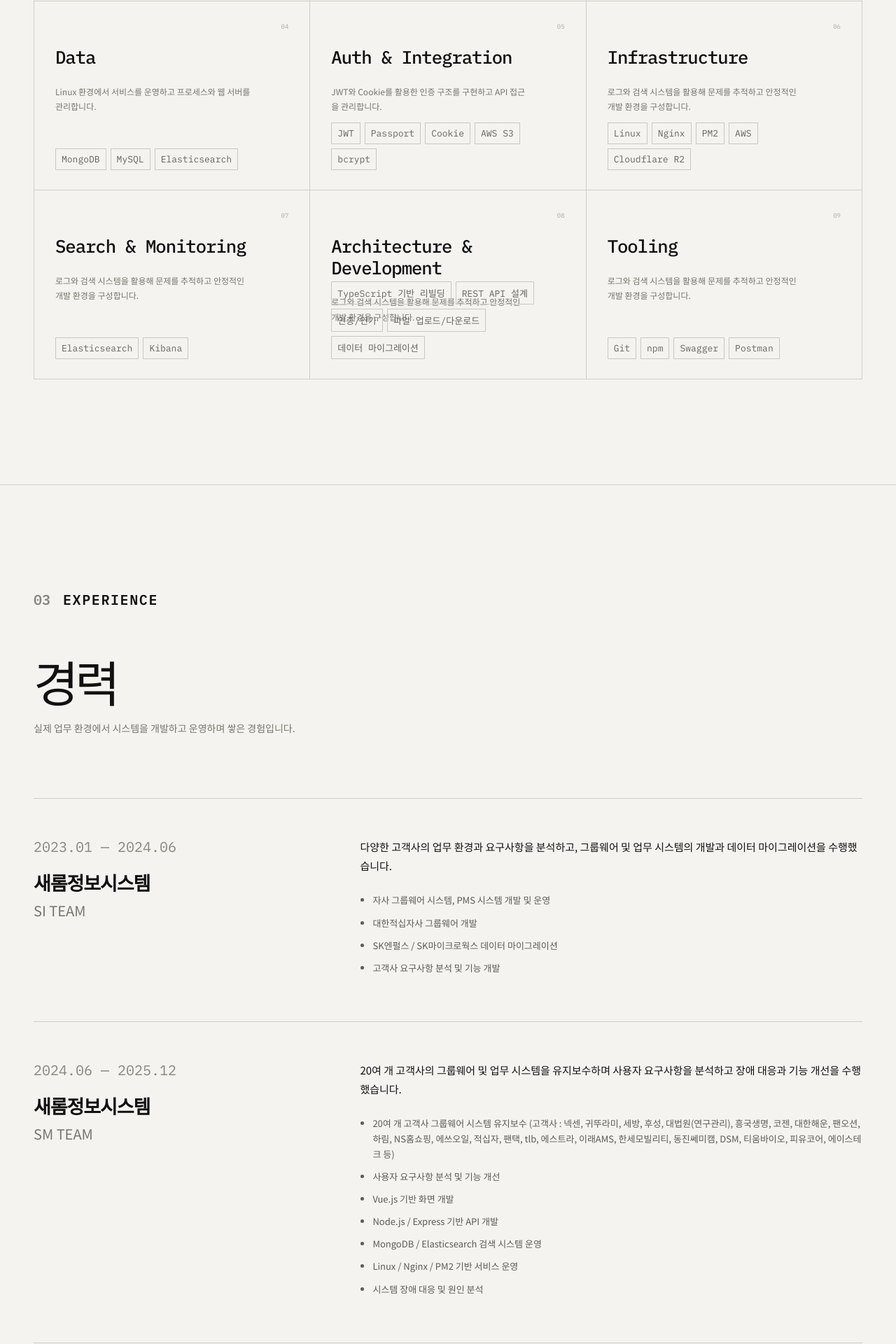
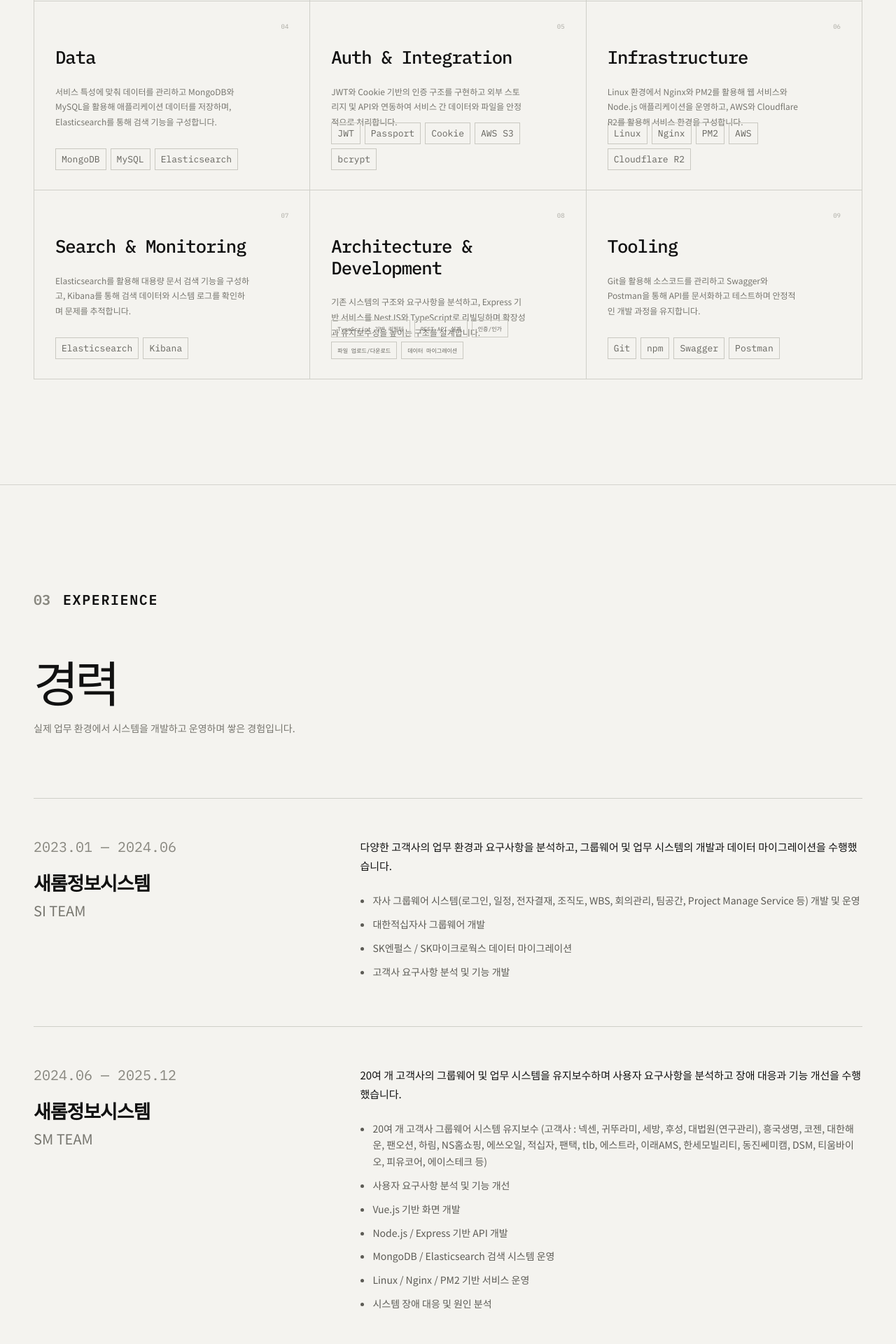
Before and after one commit to bigvillage/portfolio, a Vue app: page / in a window 1280 px wide. Shown: the part 3040-4960 px from the top of the page at 70% size. Built offline with nearby package versions, Linux system fonts and the light colour scheme.

Commit message:
img 추가

```diff
--- a/src/App.vue
+++ b/src/App.vue
@@ -382,16 +382,14 @@
               <h3>Language</h3>
 
               <p>
-                REST API를 설계하고 서버의 비즈니스 로직과 인증 구조를
-                구현합니다.
+                JavaScript와 TypeScript를 기반으로 웹 서비스의 기능을 구현하고,
+                SQL을 활용해 데이터 조회와 관리 로직을 구성합니다.
               </p>
 
               <div class="technology-list">
-                <span style="font-size: 13px"> JavaScript </span>
-
-                <span style="font-size: 13px"> TypeScript </span>
-
-                <span style="font-size: 13px"> SQL </span>
+                <span style="font-size: 13px">JavaScript</span>
+                <span style="font-size: 13px">TypeScript</span>
+                <span style="font-size: 13px">SQL</span>
               </div>
             </article>
 
@@ -399,15 +397,15 @@
               <h3>Backend</h3>
 
               <p>
-                서비스 특성에 맞는 데이터 구조를 설계하고 검색과 조회 성능을
-                고려합니다.
+                Node.js와 Express, NestJS를 활용해 REST API를 설계하고 인증부터
+                비즈니스 로직, 파일 처리까지 서버 기능을 구현합니다.
               </p>
 
               <div class="technology-list">
-                <span style="font-size: 13px"> Node.js </span>
-                <span style="font-size: 13px"> Express </span>
-                <span style="font-size: 13px"> NestJS </span>
-                <span style="font-size: 13px"> REST API </span>
+                <span style="font-size: 13px">Node.js</span>
+                <span style="font-size: 13px">Express</span>
+                <span style="font-size: 13px">NestJS</span>
+                <span style="font-size: 13px">REST API</span>
               </div>
             </article>
 
@@ -415,15 +413,15 @@
               <h3>FRONTEND</h3>
 
               <p>
-                API와 연결되는 화면을 구성하고 사용자가 이해하기 쉬운 UI를
-                구현합니다.
+                Vue.js와 TypeScript를 활용해 API와 연동되는 화면을 구현하고,
+                Pinia를 통해 애플리케이션의 상태와 사용자 데이터를 관리합니다.
               </p>
 
               <div class="technology-list">
-                <span style="font-size: 13px"> Vue.js </span>
-                <span style="font-size: 13px"> Pinia </span>
-                <span style="font-size: 13px"> HTML </span>
-                <span style="font-size: 13px"> CSS </span>
+                <span style="font-size: 13px">Vue.js</span>
+                <span style="font-size: 13px">Pinia</span>
+                <span style="font-size: 13px">HTML</span>
+                <span style="font-size: 13px">CSS</span>
               </div>
             </article>
 
@@ -431,14 +429,15 @@
               <h3>Data</h3>
 
               <p>
-                Linux 환경에서 서비스를 운영하고 프로세스와 웹 서버를
-                관리합니다.
+                서비스 특성에 맞춰 데이터를 관리하고 MongoDB와 MySQL을 활용해
+                애플리케이션 데이터를 저장하며, Elasticsearch를 통해 검색 기능을
+                구성합니다.
               </p>
 
               <div class="technology-list">
-                <span style="font-size: 13px"> MongoDB </span>
-                <span style="font-size: 13px"> MySQL </span>
-                <span style="font-size: 13px"> Elasticsearch </span>
+                <span style="font-size: 13px">MongoDB</span>
+                <span style="font-size: 13px">MySQL</span>
+                <span style="font-size: 13px">Elasticsearch</span>
               </div>
             </article>
 
@@ -446,16 +445,16 @@
               <h3>Auth & Integration</h3>
 
               <p>
-                JWT와 Cookie를 활용한 인증 구조를 구현하고 API 접근을
-                관리합니다.
+                JWT와 Cookie 기반의 인증 구조를 구현하고 외부 스토리지 및 API와
+                연동하여 서비스 간 데이터와 파일을 안정적으로 처리합니다.
               </p>
 
               <div class="technology-list">
-                <span style="font-size: 13px"> JWT </span>
-                <span style="font-size: 13px"> Passport </span>
-                <span style="font-size: 13px"> Cookie </span>
-                <span style="font-size: 13px"> AWS S3 </span>
-                <span style="font-size: 13px"> bcrypt </span>
+                <span style="font-size: 13px">JWT</span>
+                <span style="font-size: 13px">Passport</span>
+                <span style="font-size: 13px">Cookie</span>
+                <span style="font-size: 13px">AWS S3</span>
+                <span style="font-size: 13px">bcrypt</span>
               </div>
             </article>
 
@@ -463,16 +462,17 @@
               <h3>Infrastructure</h3>
 
               <p>
-                로그와 검색 시스템을 활용해 문제를 추적하고 안정적인 개발 환경을
-                구성합니다.
+                Linux 환경에서 Nginx와 PM2를 활용해 웹 서비스와 Node.js
+                애플리케이션을 운영하고, AWS와 Cloudflare R2를 활용해 서비스
+                환경을 구성합니다.
               </p>
 
               <div class="technology-list">
-                <span style="font-size: 13px"> Linux </span>
-                <span style="font-size: 13px"> Nginx </span>
-                <span style="font-size: 13px"> PM2 </span>
-                <span style="font-size: 13px"> AWS </span>
-                <span style="font-size: 13px"> Cloudflare R2 </span>
+                <span style="font-size: 13px">Linux</span>
+                <span style="font-size: 13px">Nginx</span>
+                <span style="font-size: 13px">PM2</span>
+                <span style="font-size: 13px">AWS</span>
+                <span style="font-size: 13px">Cloudflare R2</span>
               </div>
             </article>
 
@@ -480,13 +480,14 @@
               <h3>Search & Monitoring</h3>
 
               <p>
-                로그와 검색 시스템을 활용해 문제를 추적하고 안정적인 개발 환경을
-                구성합니다.
+                Elasticsearch를 활용해 대용량 문서 검색 기능을 구성하고,
+                Kibana를 통해 검색 데이터와 시스템 로그를 확인하며 문제를
+                추적합니다.
               </p>
 
               <div class="technology-list">
-                <span style="font-size: 13px"> Elasticsearch </span>
-                <span style="font-size: 13px"> Kibana </span>
+                <span style="font-size: 13px">Elasticsearch</span>
+                <span style="font-size: 13px">Kibana</span>
               </div>
             </article>
 
@@ -494,16 +495,17 @@
               <h3>Architecture & Development</h3>
 
               <p>
-                로그와 검색 시스템을 활용해 문제를 추적하고 안정적인 개발 환경을
-                구성합니다.
+                기존 시스템의 구조와 요구사항을 분석하고, Express 기반 서비스를
+                NestJS와 TypeScript로 리빌딩하며 확장성과 유지보수성을 높이는
+                구조를 설계합니다.
               </p>
 
               <div class="technology-list">
-                <span style="font-size: 13px"> TypeScript 기반 리빌딩 </span>
-                <span style="font-size: 13px"> REST API 설계 </span>
-                <span style="font-size: 13px"> 인증/인가 </span>
-                <span style="font-size: 13px"> 파일 업로드/다운로드 </span>
-                <span style="font-size: 13px"> 데이터 마이그레이션 </span>
+                <span style="font-size: 8px">TypeScript 기반 리빌딩</span>
+                <span style="font-size: 8px">REST API 설계</span>
+                <span style="font-size: 8px">인증/인가</span>
+                <span style="font-size: 8px">파일 업로드/다운로드</span>
+                <span style="font-size: 8px">데이터 마이그레이션</span>
               </div>
             </article>
 
@@ -511,15 +513,15 @@
               <h3>Tooling</h3>
 
               <p>
-                로그와 검색 시스템을 활용해 문제를 추적하고 안정적인 개발 환경을
-                구성합니다.
+                Git을 활용해 소스코드를 관리하고 Swagger와 Postman을 통해 API를
+                문서화하고 테스트하며 안정적인 개발 과정을 유지합니다.
               </p>
 
               <div class="technology-list">
-                <span style="font-size: 13px"> Git </span>
-                <span style="font-size: 13px"> npm </span>
-                <span style="font-size: 13px"> Swagger </span>
-                <span style="font-size: 13px"> Postman </span>
+                <span style="font-size: 13px">Git</span>
+                <span style="font-size: 13px">npm</span>
+                <span style="font-size: 13px">Swagger</span>
+                <span style="font-size: 13px">Postman</span>
               </div>
             </article>
           </div>
@@ -574,10 +576,17 @@
                 </p>
 
                 <ul>
-                  <li>자사 그룹웨어 시스템, PMS 시스템 개발 및 운영</li>
-                  <li>대한적십자사 그룹웨어 개발</li>
-                  <li>SK엔펄스 / SK마이크로웍스 데이터 마이그레이션</li>
-                  <li>고객사 요구사항 분석 및 기능 개발</li>
+                  <li style="font-size: 14px">
+                    자사 그룹웨어 시스템(로그인, 일정, 전자결재, 조직도, WBS,
+                    회의관리, 팀공간, Project Manage Service 등) 개발 및 운영
+                  </li>
+                  <li style="font-size: 14px">대한적십자사 그룹웨어 개발</li>
+                  <li style="font-size: 14px">
+                    SK엔펄스 / SK마이크로웍스 데이터 마이그레이션
+                  </li>
+                  <li style="font-size: 14px">
+                    고객사 요구사항 분석 및 기능 개발
+                  </li>
                 </ul>
               </div>
             </article>
@@ -599,19 +608,27 @@
                 </p>
 
                 <ul>
-                  <li>
+                  <li style="font-size: 14px">
                     20여 개 고객사 그룹웨어 시스템 유지보수 (고객사 : 넥센,
                     귀뚜라미, 세방, 후성, 대법원(연구관리), 흥국생명, 코젠,
                     대한해운, 팬오션, 하림, NS홈쇼핑, 에쓰오일, 적십자, 팬택,
                     tlb, 에스트라, 이래AMS, 한세모빌리티, 동진쎄미캠, DSM,
                     티움바이오, 피유코어, 에이스테크 등)
                   </li>
-                  <li>사용자 요구사항 분석 및 기능 개선</li>
-                  <li>Vue.js 기반 화면 개발</li>
-                  <li>Node.js / Express 기반 API 개발</li>
-                  <li>MongoDB / Elasticsearch 검색 시스템 운영</li>
-                  <li>Linux / Nginx / PM2 기반 서비스 운영</li>
-                  <li>시스템 장애 대응 및 원인 분석</li>
+                  <li style="font-size: 14px">
+                    사용자 요구사항 분석 및 기능 개선
+                  </li>
+                  <li style="font-size: 14px">Vue.js 기반 화면 개발</li>
+                  <li style="font-size: 14px">
+                    Node.js / Express 기반 API 개발
+                  </li>
+                  <li style="font-size: 14px">
+                    MongoDB / Elasticsearch 검색 시스템 운영
+                  </li>
+                  <li style="font-size: 14px">
+                    Linux / Nginx / PM2 기반 서비스 운영
+                  </li>
+                  <li style="font-size: 14px">시스템 장애 대응 및 원인 분석</li>
                 </ul>
               </div>
             </article>
@@ -656,29 +673,73 @@
                   class="project-type"
                   style="font-size: 12px; font-weight: bolder"
                 >
-                  FULL-STACK / PERSONAL PROJECT
+                  FULL-STACK / PERSONAL PROJECT / 기간: 2026.04.01 ~ 2026.05.27
                 </span>
 
                 <h3>DOC DRIVE</h3>
-
-                <p class="project-subtitle">DOCUMENT MANAGEMENT SYSTEM</p>
-
+                <div class="technology-list">
+                  <span style="font-size: 13px">
+                    <a
+                      href="https://github.com/bigvillage/doc-drive-node"
+                      target="_blank"
+                      rel="noopener noreferrer"
+                      class="project-github-arrow"
+                      aria-label="DOC DRIVE GitHub"
+                      style="font-size: 15px; font-weight: bolder"
+                    >
+                      Node.js
+                    </a></span
+                  >
+                  <span style="font-size: 13px"
+                    ><a
+                      href="https://github.com/bigvillage/doc-drive-vue"
+                      target="_blank"
+                      rel="noopener noreferrer"
+                      class="project-github-arrow"
+                      aria-label="DOC DRIVE GitHub"
+                      style="font-size: 15px; font-weight: bolder"
+                    >
+                      Vue.js
+                    </a></span
+                  >
+                </div>
                 <div class="project-image">
                   <img
                     src="./assets/login.png"
                     alt="DOC DRIVE 문서관리시스템"
                   />
                 </div>
+                <br />
 
                 <p class="project-description">
-                  Node.js와 Express 기반으로 직접 설계하고 개발한
-                  문서관리시스템입니다. 문서 업로드·관리, 검색, 인증 및 사용자
-                  관리 기능을 구현했으며, MongoDB와 Elasticsearch를 연동해 문서
-                  데이터 관리와 검색 기능을 구성했습니다. 파일 저장소는
-                  Cloudflare R2를 활용하고 S3 호환 API를 통해 파일 업로드 및
-                  다운로드를 처리하여 애플리케이션 서버와 파일 저장 영역을
-                  분리했습니다.
+                  그룹웨어 개발 및 유지보수 경험을 바탕으로 직접 설계하고 개발한
+                  웹 기반 문서관리시스템입니다.
+                  <br /><br />
+                  문서와 첨부파일을 등록하고 조회·수정·삭제할 수 있으며,
+                  Elasticsearch를 이용한 문서 검색과 즐겨찾기, Object Storage
+                  기반 파일 관리 기능을 제공합니다.
+                  <br /><br />
                 </p>
+
+                <div class="project-info">
+                  <div class="project-info-item">
+                    <span class="label">주요 기능</span>
+                    <span
+                      >로그인 · 인증 · 문서 관리 · 파일 관리 · 검색 ·
+                      Dashboard</span
+                    >
+                  </div>
+
+                  <div class="project-info-item">
+                    <span class="label">REBUILDING</span>
+                    <span>Express → NestJS / JavaScript → TypeScript</span>
+                  </div>
+
+                  <div class="project-info-item">
+                    <span class="label">STORAGE</span>
+                    <span>Cloudflare R2 / Object Storage</span>
+                  </div>
+                </div>
 
                 <div class="technology-list">
                   <span style="font-size: 12px; font-weight: bolder"
@@ -766,19 +827,78 @@
                   class="project-type"
                   style="font-size: 12px; font-weight: bolder"
                 >
-                  FULL-STACK / REBUILDING PROJECT
+                  FULL-STACK / REBUILDING PROJECT / 기간: 2026.07.14 ~
+                  2026.08.14
                 </span>
 
                 <h3>DOC DRIVE</h3>
-
-                <p class="project-subtitle">DOCUMENT MANAGEMENT SYSTEM</p>
+                <div class="technology-list">
+                  <span style="font-size: 13px">
+                    <a
+                      href="https://github.com/bigvillage/doc-drive-nest-rebuilding"
+                      target="_blank"
+                      rel="noopener noreferrer"
+                      class="project-github-arrow"
+                      aria-label="DOC DRIVE GitHub"
+                      style="font-size: 15px; font-weight: bolder"
+                    >
+                      Node.js
+                    </a></span
+                  >
+                  <span style="font-size: 13px"
+                    ><a
+                      href="https://github.com/bigvillage/doc-drive-vue-rebuilding"
+                      target="_blank"
+                      rel="noopener noreferrer"
+                      class="project-github-arrow"
+                      aria-label="DOC DRIVE GitHub"
+                      style="font-size: 15px; font-weight: bolder"
+                    >
+                      Vue.js
+                    </a></span
+                  >
+                </div>
+                <br />
+                <div class="project-image">
+                  <img
+                    src="./assets/dashboard.png"
+                    alt="DOC DRIVE 문서관리시스템"
+                  />
+                </div>
+                <br />
 
                 <p class="project-description">
-                  기존 Express 기반으로 개발한 문서관리시스템을 NestJS와
-                  TypeScript 기반으로 리빌딩한 프로젝트입니다. 기존 기능을
-                  유지하면서 모듈화된 구조와 타입 안정성을 확보하고, 인증, 문서
-                  관리, 파일 업로드 및 검색 기능을 개선했습니다.
+                  그룹웨어 개발 및 유지보수 경험을 바탕으로 직접 설계하고 개발한
+                  웹 기반 문서관리시스템입니다.
+                  <br /><br />
+                  문서와 첨부파일을 등록하고 조회·수정·삭제할 수 있으며,
+                  Elasticsearch를 이용한 문서 검색과 즐겨찾기, Object Storage
+                  기반 파일 관리 기능을 제공합니다.
+                  <br /><br />
+                  기존 Express 프로젝트를
+                  <strong>NestJS + TypeScript + Vue 3 + TypeScript</strong>로
+                  리빌딩하여 구조와 타입 안정성을 개선했습니다.
                 </p>
+
+                <div class="project-info">
+                  <div class="project-info-item">
+                    <span class="label">주요 기능</span>
+                    <span
+                      >로그인 · 인증 · 문서 관리 · 파일 관리 · 검색 ·
+                      Dashboard</span
+                    >
+                  </div>
+
+                  <div class="project-info-item">
+                    <span class="label">REBUILDING</span>
+                    <span>Express → NestJS / JavaScript → TypeScript</span>
+                  </div>
+
+                  <div class="project-info-item">
+                    <span class="label">STORAGE</span>
+                    <span>Cloudflare R2 / Object Storage</span>
+                  </div>
+                </div>
 
                 <div class="technology-list">
                   <span style="font-size: 12px; font-weight: bolder"
@@ -813,7 +933,7 @@
                     >Axios</span
                   >
                   <span style="font-size: 12px; font-weight: bolder"
-                    >AWS S3</span
+                    >Cloudflare R2</span
                   >
                   <span style="font-size: 12px; font-weight: bolder"
                     >Nginx</span
@@ -1087,4 +1207,49 @@ onBeforeUnmount(() => {
   전체 포트폴리오 스타일은
   src/style.css에서 관리합니다.
 */
+.project-meta {
+  display: flex;
+  gap: 20px;
+  margin-bottom: 10px;
+  font-size: 12px;
+  color: #888;
+}
+
+.project-subtitle {
+  margin: 0 0 8px;
+  font-size: 12px;
+  letter-spacing: 0.08em;
+  font-weight: 700;
+  color: #888;
+}
+
+.project-title {
+  margin: 0 0 15px;
+  font-size: 28px;
+  font-weight: 800;
+}
+
+.project-info {
+  display: flex;
+  flex-direction: column;
+  gap: 8px;
+  margin: 20px 0;
+  padding: 15px 0;
+  border-top: 1px solid #eee;
+  border-bottom: 1px solid #eee;
+}
+
+.project-info-item {
+  display: flex;
+  gap: 15px;
+  font-size: 13px;
+  line-height: 1.5;
+}
+
+.project-info-item .label {
+  width: 90px;
+  flex-shrink: 0;
+  font-weight: 700;
+  color: #888;
+}
 </style>
```
Also changed, not shown: src/style.css (+37 -1 lines), src/assets/express.png (added), 3 other files (tests, documents, lock files or other folders).
